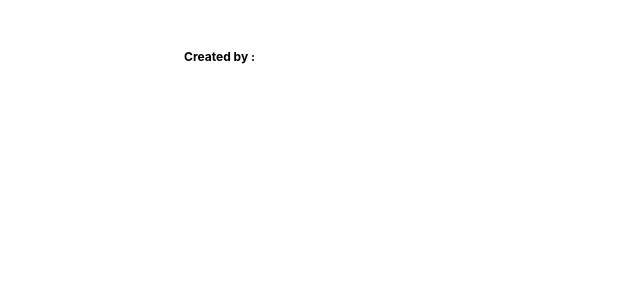
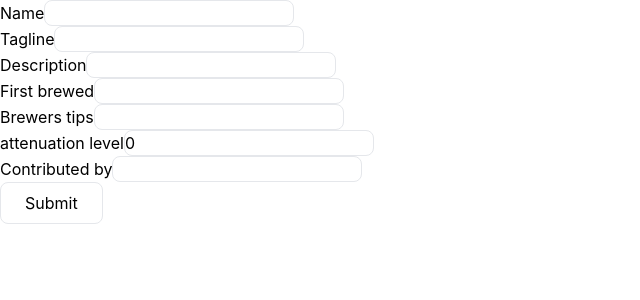
Before and after one commit to aurelienog/react-ironbeers, a React (Create React App) app: page /new in a window 1280 px wide. Shown: the top 300 px of the page, without its empty margins (0-640 px from the left). Built offline with nearby package versions, Linux system fonts and the light colour scheme; no server answers.

Commit message:
add new beer form

```diff
--- a/src/App.js
+++ b/src/App.js
@@ -5,6 +5,7 @@ import Home from './pages/Home';
 import BeerDetail from './components/beer-detail/BeerDetail';
 import BeersList from './components/beers-list/BeersList';
 import RandomeBeer from './pages/RandomeBeer';
+import BeerFormPage from './pages/BeerFormPage';
 
 function App() {
 
@@ -16,6 +17,7 @@ function App() {
         <Route path='/beers' element={<BeersList/>}/>
         <Route path='/:id' element={<BeerDetail/>} />
         <Route path='/random-beer' element={<RandomeBeer/>} />
+        <Route path='/new' element={<BeerFormPage/>} />
       </Routes>
     </main>
 
--- /dev/null
+++ b/src/components/BeerForm.js
@@ -0,0 +1,72 @@
+import React from 'react'
+import { useState } from 'react'
+import beersService from '../services/beers'
+import { Navigate, useNavigate } from 'react-router-dom';
+
+function BeerForm() {
+  const [value, setValue] = useState();
+  const navigate = useNavigate();
+  const [beer, setBeer] = useState({
+    name : "",
+    tagline : '',
+    description : '',
+    first_brewed : '',
+    brewers_tips : '',
+    attenuation_level : 0,
+    contributed_by : ''
+  });
+
+  const handleChange = (ev) => {
+    const key = ev.target.id;
+    const value = ev.target.value
+
+    setBeer({
+      ...beer,
+      [key] : value,
+    })
+  }
+
+  const handleSubmit = (ev) => {
+    ev.preventDefault();
+    beersService.add(beer);
+    navigate("/beers")
+
+
+  }
+
+  console.log(beer)
+
+  return (
+    <form className='' onSubmit={handleSubmit}>
+      <div>
+        <label htmlFor="name">Name</label>
+        <input id='name' name='name' type='text' className='border rounded-lg' onChange={handleChange} value={beer.name}/></div>
+      <div>
+        <label htmlFor="tagline">Tagline</label>
+        <input id='tagline' name='tagline' type='text' className='border rounded-lg'onChange={handleChange} value={beer.tagline}/></div>
+      <div>
+        <label htmlFor="description">Description</label>
+        <input id='description' name='description' type='text' className='border rounded-lg'onChange={handleChange} value={beer.description}/></div>
+      <div>
+        <label htmlFor="first_brewed">First brewed</label>
+        <input id='first_brewed' name='first_brewed' type='text' className='border rounded-lg'onChange={handleChange} value={beer.first_brewed}/></div>
+      <div>
+        <label htmlFor="brewers_tips">Brewers tips</label>
+        <input id='brewers_tips' name='brewers_tips' type='text' className='border rounded-lg'onChange={handleChange} value={beer.brewers_tips}/></div>
+      <div>
+        <label htmlFor="attenuation_level">attenuation level</label>
+        <input id='attenuation_level' name='attenuation_level' type='Number' className='border rounded-lg'onChange={handleChange} value={beer.attenuation_level}/></div>
+      <div>
+        <label htmlFor="contributed_by">Contributed by</label>
+        <input id='contributed_by' name='contributed_by' type='text' className='border rounded-lg'onChange={handleChange} value={beer.contributed_by}/></div>
+
+      <button type='submit' className='border p-2 rounded-lg px-6' >Submit</button>
+
+
+
+
+    </form>
+  )
+}
+
+export default BeerForm
--- /dev/null
+++ b/src/pages/BeerFormPage.jsx
@@ -0,0 +1,12 @@
+import React from 'react'
+import BeerForm from '../components/BeerForm'
+
+function BeerFormPage() {
+  return (
+    <>
+    <BeerForm/>
+    </>
+  )
+}
+
+export default BeerFormPage
--- a/src/services/beers.js
+++ b/src/services/beers.js
@@ -11,8 +11,12 @@ const list = () => http.get('/')
   const detail = (id) => (http.get(`/${id}`)
     .then((res) => res.data))
 
+    const add = (beer) => (http.post('/new')
+    .then((res) => res.data))
+
   export default {
     list,
     random,
-    detail
+    detail,
+    add
   }
```
